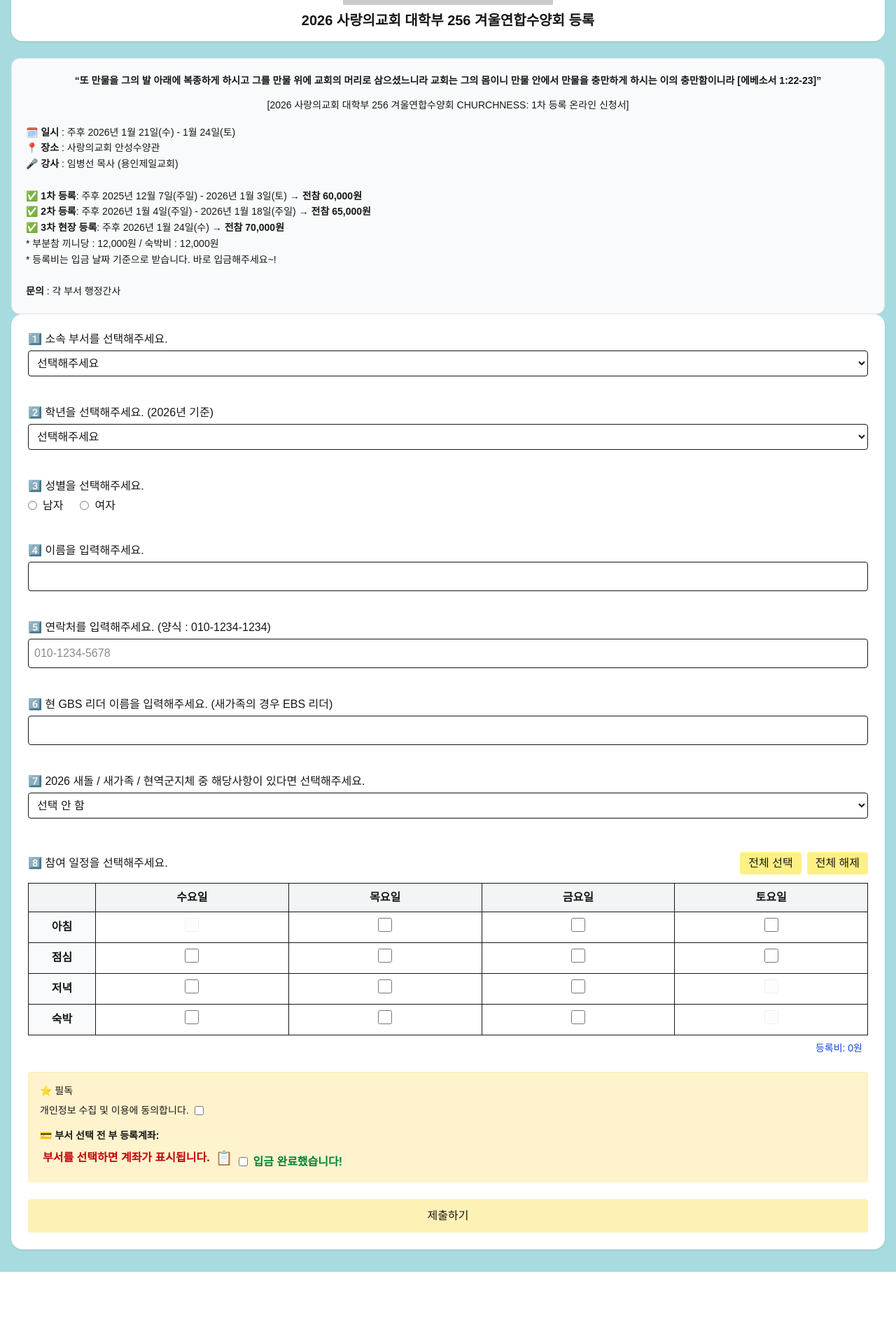
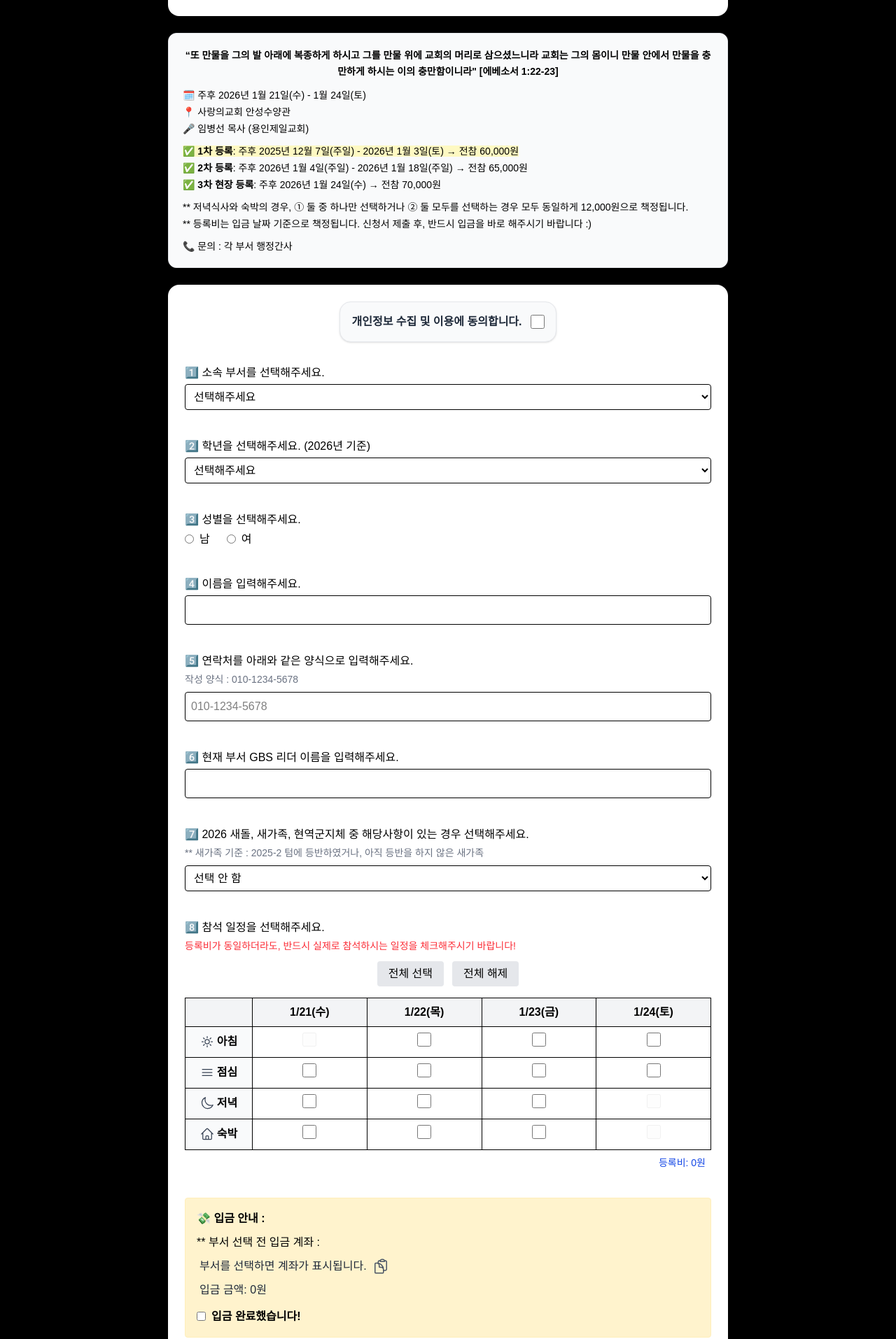
Before and after one commit to yerongshin/CHURCHNESS, a Next.js app: page / in a window 1280 px wide. Shown: the part 121-2035 px from the top of the page at 70% size. Before the commit the page ends 1939 px from the top, so only its background shows below. Built offline with nearby package versions, Linux system fonts and the light colour scheme.

Commit message:
please final

```diff
--- a/app/page.tsx
+++ b/app/page.tsx
@@ -2,11 +2,19 @@
 
 import React, { useEffect, useState } from 'react';
 import { useRouter } from 'next/navigation';
+import { ClipboardDocumentIcon } from "@heroicons/react/24/outline";
+import {
+  SunIcon,
+  MoonIcon,
+  HomeIcon,
+  Bars3Icon,
+} from "@heroicons/react/24/outline";
+
 
 const accountMap: Record<string, string> = {
-  "2부 두나미스": "계좌번호 미정",
-  "5부 필그림": "계좌번호 미정",
-  "6부 예닮공": "계좌번호 미정",
+  "2부 두나미스": "카카오뱅크 3333-35-7454312 (예금주: 이주선)",
+  "5부 필그림": "카카오뱅크 3333-22-46216669 (예금주: 신예현)",
+  "6부 예닮공": "카카오뱅크 3333-34-1076815 (예금주: 이태희)",
 };
 
 export default function Page() {
@@ -20,20 +28,22 @@
   const [name, setName] = useState('');
   const [phone, setPhone] = useState('');
   const [leader, setLeader] = useState('');
-  const [special, setSpecial] = useState('');
+  const [special, setSpecial] = useState(''); // 7번만 필수 아님
+  const agreeRef = React.useRef<HTMLDivElement>(null);
 
   const [paid, setPaid] = useState(false);
   const accountText = department ? accountMap[department] : "부서를 선택하면 계좌가 표시됩니다.";
 
   // --- attendance (9) ---
   const dayKeys = ['wed', 'thu', 'fri', 'sat'];
-  const dayLabels = ['수요일', '목요일', '금요일', '토요일'];
+  const dayLabels = ['1/21(수)', '1/22(목)', '1/23(금)', '1/24(토)'];
   const rowKeys = [
-    { key: 'morning', label: '아침' },
-    { key: 'lunch', label: '점심' },
-    { key: 'dinner', label: '저녁' },
-    { key: 'night', label: '숙박' },
+    { key: 'morning', label: '아침', icon: SunIcon },
+    { key: 'lunch', label: '점심', icon: Bars3Icon },
+    { key: 'dinner', label: '저녁', icon: MoonIcon },
+    { key: 'night', label: '숙박', icon: HomeIcon },
   ];
+
   const disabledMap: Record<string, boolean> = {
     'wed-morning': true,
     'sat-dinner': true,
@@ -88,9 +98,32 @@
   const phoneLooksValid = (p: string) => /\d{2,3}-\d{3,4}-\d{4}$/.test(p);
 
   const handleSubmit = async () => {
+
+    // --- 🔒 필수 항목 검증 ---
     if (!agree) { alert('개인정보 수집 동의가 필요합니다.'); return; }
+    if (!department) { alert('소속 부서를 선택해주세요.'); return; }
+    if (!year) { alert('학년을 선택해주세요.'); return; }
+    if (!gender) { alert('성별을 선택해주세요.'); return; }
     if (!name) { alert('이름을 입력해주세요.'); return; }
-    if (!phone || !phoneLooksValid(phone)) { alert('연락처 형식을 확인해주세요.'); return; }
+    if (!phone || !phoneLooksValid(phone)) {
+      alert('연락처 형식을 확인해주세요. (예: 010-1234-5678)');
+      return;
+    }
+    if (!leader) { alert('GBS 리더 이름을 입력해주세요.'); return; }
+
+    // 7번(special)은 필수 X 이므로 검증 없음
+
+    // 출석 최소 1개 필수
+    const selectedCount = Object.values(selectedCells).filter(v => v).length;
+    if (selectedCount === 0) {
+      alert('참석 일정을 최소 1개 이상 선택해주세요.');
+      return;
+    }
+
+    if (!paid) {
+      alert("입금을 완료해야 제출할 수 있습니다.");
+      return;
+    }
 
     // 체크박스 값 매핑 (1이면 표시)
     const attendanceMap: Record<string, string> = {};
@@ -132,48 +165,65 @@
   };
 
   return (
-    <div className="min-h-screen py-8 px-4 flex justify-center bg-[#a7dbe0]">
-      <div className="w-full max-w-800">
+    <div className="min-h-screen py-8 px-4 flex justify-center bg-black font-pretendard text-white">
+      <div className="w-full max-w-[800px]">
 
-        <div className="bg-white rounded-2xl shadow p-4 text-center mb-6">
-          <img src="https://placehold.co/300x80?text=Logo" alt="logo" className="mx-auto mb-2 max-h-20" />
-          <h1 className="text-xl font-semibold">2026 사랑의교회 대학부 256 겨울연합수양회 등록</h1>
-        </div>
-      <div className="w-full bg-gray-50 rounded-xl p-5 text-sm leading-relaxed border border-gray-200">
-  <p className="font-semibold text-center mb-3">
-    “또 만물을 그의 발 아래에 복종하게 하시고 그를 만물 위에 교회의 머리로 삼으셨느니라
-    교회는 그의 몸이니 만물 안에서 만물을 충만하게 하시는 이의 충만함이니라
-    [에베소서 1:22-23]”
-  </p>
+        {/* 타이틀 박스 */}
+        <div className="bg-white text-black rounded-2xl shadow p-5 text-center mb-6">
+          <h1 className="text-xl font-semibold">2026 사랑의교회 대학부 256 겨울연합수양회</h1>
 
-  <p className="text-center font-medium mb-4">
-    [2026 사랑의교회 대학부 256 겨울연합수양회 CHURCHNESS: 1차 등록 온라인 신청서]
-  </p>
-
-  <p className="whitespace-pre-line">
-        🗓️ <b>일시</b> : 주후 2026년 1월 21일(수) - 1월 24일(토)  <br/>
-        📍 <b>장소</b> : 사랑의교회 안성수양관  <br/>
-        🎤 <b>강사</b> : 임병선 목사 (용인제일교회)
-
-        <br/><br/>
-
-        ✅ <b>1차 등록</b>: 주후 2025년 12월 7일(주일) - 2026년 1월 3일(토) → <b>전참 60,000원 </b> <br/>
-        ✅ <b>2차 등록</b>: 주후 2026년 1월 4일(주일) - 2026년 1월 18일(주일) → <b>전참 65,000원</b> <br/>
-        ✅ <b>3차 현장 등록</b>: 주후 2026년 1월 24일(수) → <b>전참 70,000원</b> <br/>
-       * 부분참 끼니당 : 12,000원 / 숙박비 : 12,000원  <br/>
-       * 등록비는 입금 날짜 기준으로 받습니다. 바로 입금해주세요~!
-
-        <br/><br/>
-
-        <b>문의</b> : 각 부서 행정간사
+          <p className="text-3xl mt-2 font-bold">
+            CHURCHNESS : 교회다움{" "}
+            <span className="text-gray-500 font-semibold">참여신청서</span>
           </p>
         </div>
 
-        <div className="bg-white rounded-2xl shadow p-6 relative">
+        {/* 안내문 */}
+        <div className="w-full bg-gray-50 text-black rounded-xl p-5 mb-6 text-sm leading-relaxed border border-gray-200">
 
-          {/* 1~8 문항 */}
+          <p className="font-semibold text-center mb-3">
+            “또 만물을 그의 발 아래에 복종하게 하시고 그를 만물 위에 교회의 머리로 삼으셨느니라 교회는 그의 몸이니 만물 안에서 만물을 충만하게 하시는 이의 충만함이니라" [에베소서 1:22-23]
+          </p>
 
-          <div className="mb-4">
+          <p className="text-sm mb-1">🗓️ 주후 2026년 1월 21일(수) - 1월 24일(토)</p>
+          <p className="text-sm mb-1">📍 사랑의교회 안성수양관</p>
+          <p className="text-sm mb-3">🎤 임병선 목사 (용인제일교회)</p>
+
+          <p className="text-sm mb-1"><span className="bg-yellow-100">✅ <b>1차 등록</b>: 주후 2025년 12월 7일(주일) - 2026년 1월 3일(토) → 전참 60,000원</span></p>
+
+          <p className="text-sm mb-1">✅ <b>2차 등록</b>: 주후 2026년 1월 4일(주일) - 2026년 1월 18일(주일) → 전참 65,000원</p>
+          <p className="text-sm mb-3">✅ <b>3차 현장 등록</b>: 주후 2026년 1월 24일(수) → 전참 70,000원</p>
+
+          <p className="text-sm mb-1">** 저녁식사와 숙박의 경우, ① 둘 중 하나만 선택하거나 ② 둘 모두를 선택하는 경우 모두 동일하게 12,000원으로 책정됩니다.</p>
+          <p className="text-sm mb-3">** 등록비는 입금 날짜 기준으로 책정됩니다. 신청서 제출 후, 반드시 입금을 바로 해주시기 바랍니다 :)</p>
+
+          <p className="text-sm">📞 문의 : 각 부서 행정간사</p>
+        </div>
+
+        {/* 설문 박스 */}
+        <div className="bg-white text-black rounded-2xl shadow p-6 relative">
+
+          {/* 1. 개인정보 수집 동의 */}
+          <div className="mb-8 flex justify-center" ref={agreeRef}>
+            <label className="flex items-center gap-3 bg-gray-50 border border-gray-200 p-4 rounded-2xl shadow-sm cursor-pointer text-center">
+
+              <span className="font-semibold text-gray-800 whitespace-nowrap">
+                개인정보 수집 및 이용에 동의합니다.
+              </span>
+
+              <input
+                type="checkbox"
+                checked={agree}
+                onChange={e => setAgree(e.target.checked)}
+                className="h-5 w-5 cursor-pointer"
+              />
+            </label>
+          </div>
+
+          {/* --- 나머지 UI는 동일 --- */}
+
+          {/* 2. 소속 부서 */}
+          <div className="mb-10">
             <label className="font-medium block mb-1">1️⃣ 소속 부서를 선택해주세요.</label>
             <select className="w-full border rounded p-2" value={department} onChange={e => setDepartment(e.target.value)}>
               <option value="">선택해주세요</option>
@@ -182,9 +232,9 @@
               <option value="6부 예닮공">6부 예닮공</option>
             </select>
           </div>
-          <br/>
 
-          <div className="mb-4">
+          {/* 3. 학년 */}
+          <div className="mb-10">
             <label className="font-medium block mb-1">2️⃣ 학년을 선택해주세요. (2026년 기준)</label>
             <select className="w-full border rounded p-2" value={year} onChange={e => setYear(e.target.value)}>
               <option value="">선택해주세요</option>
@@ -193,72 +243,124 @@
               ))}
             </select>
           </div>
-          <br/>
-          <div className="mb-4">
+
+          {/* 4. 성별 */}
+          <div className="mb-10">
             <label className="font-medium block mb-1">3️⃣ 성별을 선택해주세요.</label>
             <div className="flex gap-6">
               <label className="flex items-center gap-2">
-                <input type="radio" name="gender" checked={gender==='남자'} onChange={()=>setGender('남자')} /> 남자
+                <input type="radio" name="gender" checked={gender==='남자'} onChange={()=>setGender('남자')} /> 남
               </label>
               <label className="flex items-center gap-2">
-                <input type="radio" name="gender" checked={gender==='여자'} onChange={()=>setGender('여자')} /> 여자
+                <input type="radio" name="gender" checked={gender==='여자'} onChange={()=>setGender('여자')} /> 여
               </label>
             </div>
           </div>
-              <br/>
-          <div className="mb-4">
+
+          {/* 5. 이름 */}
+          <div className="mb-10">
             <label className="font-medium block mb-1">4️⃣ 이름을 입력해주세요.</label>
             <input className="w-full border rounded p-2" value={name} onChange={e=>setName(e.target.value)} />
           </div>
-<br/>
-          <div className="mb-4">
-            <label className="font-medium block mb-1">5️⃣ 연락처를 입력해주세요. (양식 : 010-1234-1234)</label>
+
+          {/* 6. 연락처 */}
+          <div className="mb-10">
+            <label className="font-medium block mb-1">5️⃣ 연락처를 아래와 같은 양식으로 입력해주세요.</label>
+            <p className="text-sm text-gray-500 mb-2">
+              작성 양식 : 010-1234-5678
+            </p>
             <input className="w-full border rounded p-2" value={phone} onChange={e=>setPhone(e.target.value)} placeholder="010-1234-5678"/>
           </div>
-<br/>
-          <div className="mb-4">
-            <label className="font-medium block mb-1">6️⃣ 현 GBS 리더 이름을 입력해주세요. (새가족의 경우 EBS 리더)</label>
+
+          {/* 7. GBS 리더 */}
+          <div className="mb-10">
+            <label className="font-medium block mb-1">6️⃣ 현재 부서 GBS 리더 이름을 입력해주세요.</label>
             <input className="w-full border rounded p-2" value={leader} onChange={e=>setLeader(e.target.value)} />
-          </div><br/>
+          </div>
 
-          <div className="mb-6">
-            <label className="font-medium block mb-1">7️⃣ 2026 새돌 / 새가족 / 현역군지체 중 해당사항이 있다면 선택해주세요.</label>
-            <select className="w-full border rounded p-2" value={special} onChange={e=>setSpecial(e.target.value)}>
+          {/* 8. 새돌/새가족/현역 — 필수 아님 */}
+          <div className="mb-10">
+            <label className="font-medium block mb-1">
+              7️⃣ 2026 새돌, 새가족, 현역군지체 중 해당사항이 있는 경우 선택해주세요.
+            </label>
+
+            <p className="text-sm text-gray-500 mb-2">
+              ** 새가족 기준 : 2025-2 텀에 등반하였거나, 아직 등반을 하지 않은 새가족
+            </p>
+
+            <select
+              className="w-full border rounded p-2"
+              value={special}
+              onChange={e => setSpecial(e.target.value)}
+            >
               <option value="">선택 안 함</option>
               <option value="2026 새돌">2026 새돌</option>
               <option value="새가족">새가족</option>
               <option value="현역 군지체">현역 군지체</option>
             </select>
           </div>
-<br/>
-          {/* 9. 출석 */}
-          <div className="mb-6">
-            <div className="flex items-center justify-between mb-3">
-              <div className="font-medium">8️⃣ 참여 일정을 선택해주세요. </div>
-              <div className="flex gap-2">
-                <br/>
-                <button type="button" onClick={selectAll} className="px-3 py-1 rounded bg-yellow-200">전체 선택</button>
-                <button type="button" onClick={clearAll} className="px-3 py-1 rounded bg-yellow-200">전체 해제</button>
-              </div>
+
+          {/* 9. 출석 체크 */}
+          <div className="mb-10">
+
+            <div className="font-medium mb-1 text-left">
+              8️⃣ 참석 일정을 선택해주세요.
             </div>
+            <p className="text-sm text-red-500 mb-3">
+              등록비가 동일하더라도, 반드시 실제로 참석하시는 일정을 체크해주시기 바랍니다!
+            </p>
+
+            <div className="flex justify-center gap-3 mb-4">
+              <button
+                type="button"
+                onClick={selectAll}
+                className="px-4 py-1.5 rounded bg-gray-200 hover:bg-gray-300"
+              >
+                전체 선택
+              </button>
+              <button
+                type="button"
+                onClick={clearAll}
+                className="px-4 py-1.5 rounded bg-gray-200 hover:bg-gray-300"
+              >
+                전체 해제
+              </button>
+            </div>
+
             <div className="overflow-x-auto relative">
               <table className="w-full border-collapse text-center">
                 <thead>
                   <tr>
                     <th className="border p-2 bg-gray-100 w-24"></th>
-                    {dayLabels.map(dl=><th key={dl} className="border p-2 bg-gray-100">{dl}</th>)}
+                    {dayLabels.map(dl => (
+                      <th key={dl} className="border p-2 bg-gray-100">{dl}</th>
+                    ))}
                   </tr>
                 </thead>
+
                 <tbody>
-                  {rowKeys.map(r=>(
+                  {rowKeys.map(r => (
                     <tr key={r.key}>
-                      <td className="border p-2 bg-gray-50 font-semibold">{r.label}</td>
-                      {dayKeys.map(dk=>{
-                        const k=`${dk}-${r.key}`;
+                      <td className="border p-2 bg-gray-50 font-semibold">
+                        <div className="flex items-center justify-center gap-1">
+                          <r.icon className="w-5 h-5 text-gray-700" />
+                          {r.label}
+                        </div>
+                      </td>
+
+                      {dayKeys.map(dk => {
+                        const k = `${dk}-${r.key}`;
                         const disabled = !!disabledMap[k];
+
                         return (
                           <td key={k} className="border p-2">
-                            <input type="checkbox" checked={!!selectedCells[k]} disabled={disabled} onChange={()=>toggleCell(dk,r.key)} className={`h-5 w-5 ${disabled?'opacity-30 cursor-not-allowed':'cursor-pointer'}`} />
+                            <input
+                              type="checkbox"
+                              checked={!!selectedCells[k]}
+                              disabled={disabled}
+                              onChange={() => toggleCell(dk, r.key)}
+                              className={`h-5 w-5 ${disabled ? 'opacity-30 cursor-not-allowed' : 'cursor-pointer'}`}
+                            />
                           </td>
                         );
                       })}
@@ -266,37 +368,61 @@
                   ))}
                 </tbody>
               </table>
+
               <div className="text-right mt-2 pr-2 text-sm font-medium text-blue-700">
                 등록비: {fee.toLocaleString()}원
               </div>
             </div>
           </div>
 
-          {/* 10. 확인 */}
-          <div className="mb-6 bg-[#fff3cd] border border-[#ffeeba] rounded p-4 text-sm">
-            <div className="font-medium mb-2">⭐️ 필독 </div>
-                    <div className="mb-4">
-            <label className="flex items-start gap-2">
-              <span>개인정보 수집 및 이용에 동의합니다.</span>
-              <input type="checkbox" checked={agree} onChange={e => setAgree(e.target.checked)} className="mt-1" />
-            </label>
-          </div>
+          {/* 10. 확인 (계좌 및 동의) */}
+          <div className="mb-7 bg-[#fff3cd] border border-[#ffeeba] rounded p-4 text-base leading-relaxed">
 
-            <div className="mt-3">
-              <span className="font-semibold">💳 {department || "부서 선택 전"} 부 등록계좌:</span>
-              <div className="mt-1 pl-1 text-base font-bold text-red-700 flex items-center gap-2">
+            <div className="font-black mb-2">💸 입금 안내 :</div>
+
+            <div className="mt-2">
+
+              <span className="font-medium">
+                ** {department || "부서 선택 전"} 입금 계좌 :
+              </span>
+
+              <div className="mt-2 pl-1 flex items-center gap-2 font-medium text-gray-800">
                 {accountText}
-                <button onClick={()=>navigator.clipboard.writeText(accountText)} className="text-gray-600 hover:text-black text-xl" aria-label="계좌번호 복사">📋</button>
-                        <label className="flex items-center gap-2 mt-3">
-              <input type="checkbox" checked={paid} onChange={e=>setPaid(e.target.checked)} />
-              <span className="font-semibold text-green-700">입금 완료했습니다!</span>
-            </label>
+                <button
+                  onClick={() => navigator.clipboard.writeText(accountText)}
+                  className="text-gray-600 hover:text-black"
+                  aria-label="계좌번호 복사"
+                >
+                  <ClipboardDocumentIcon className="w-6 h-6" />
+                </button>
               </div>
+
+              <div className="mt-2 pl-1 font-medium text-gray-800">
+                입금 금액: {fee.toLocaleString()}원
+              </div>
+
+              <div className="mt-3">
+                <label className="flex items-center gap-2">
+                  <input
+                    type="checkbox"
+                    checked={paid}
+                    onChange={e => setPaid(e.target.checked)}
+                  />
+                  <span className="font-semibold text-black-700">입금 완료했습니다!</span>
+                </label>
+              </div>
+
             </div>
           </div>
 
+          {/* 제출 버튼 */}
           <div className="mt-6">
-            <button onClick={handleSubmit} className="w-full bg-[#fdf1b5] py-3 rounded text-base font-medium">제출하기</button>
+            <button
+              onClick={handleSubmit}
+              className="w-full bg-[#fdf1b5] py-3 rounded text-base font-medium transition-transform transform hover:-translate-y-0.5 active:scale-95 hover:brightness-95 cursor-pointer"
+            >
+              제출하기
+            </button>
           </div>
 
         </div>
--- a/package.json
+++ b/package.json
@@ -9,6 +9,7 @@
     "lint": "eslint"
   },
   "dependencies": {
+    "@heroicons/react": "^2.2.0",
     "googleapis": "^167.0.0",
     "next": "16.0.7",
     "react": "19.2.0",
```
Also changed, not shown: app/success/SuccessContent.tsx (+25 -9 lines), 1 other file (tests, documents, lock files or other folders).
